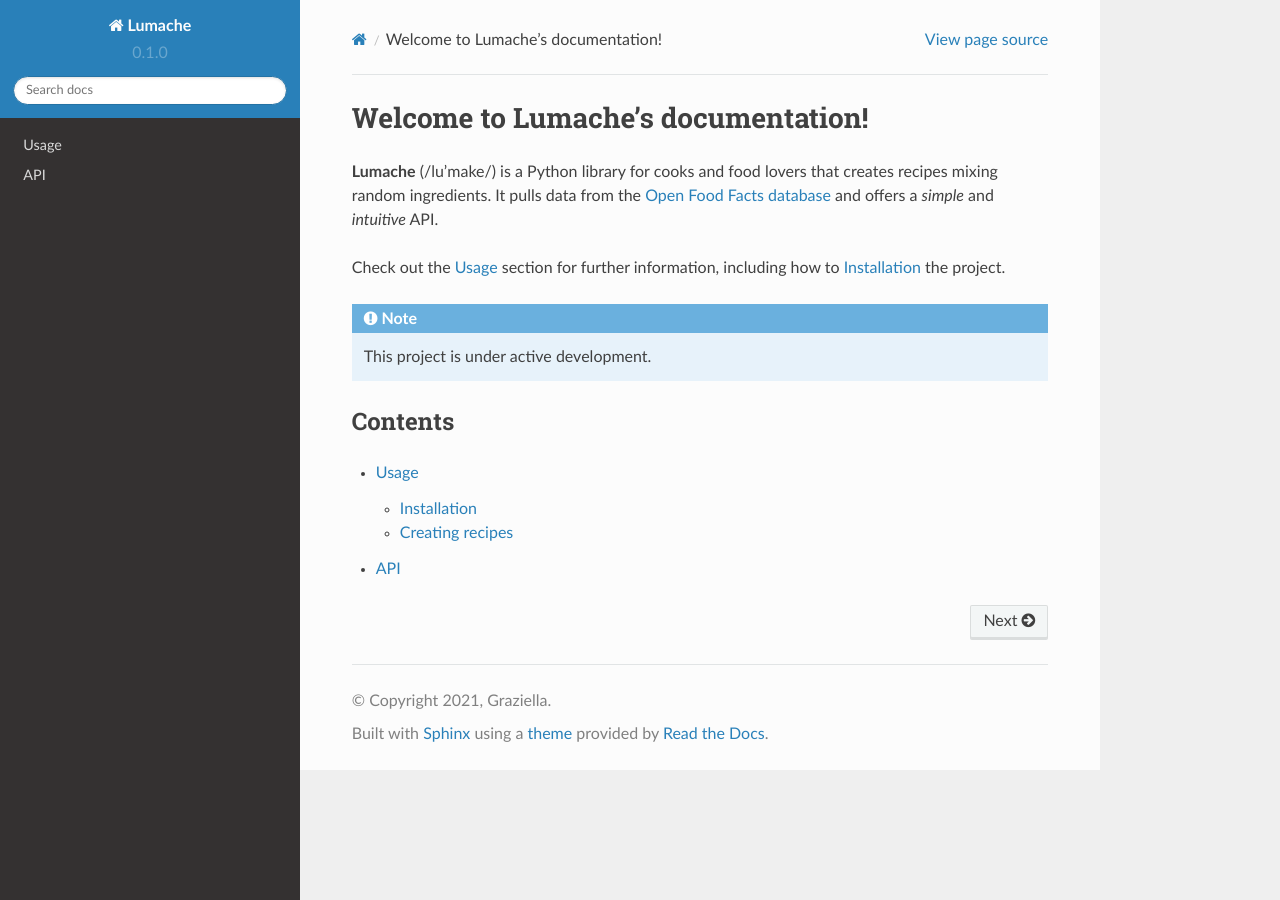
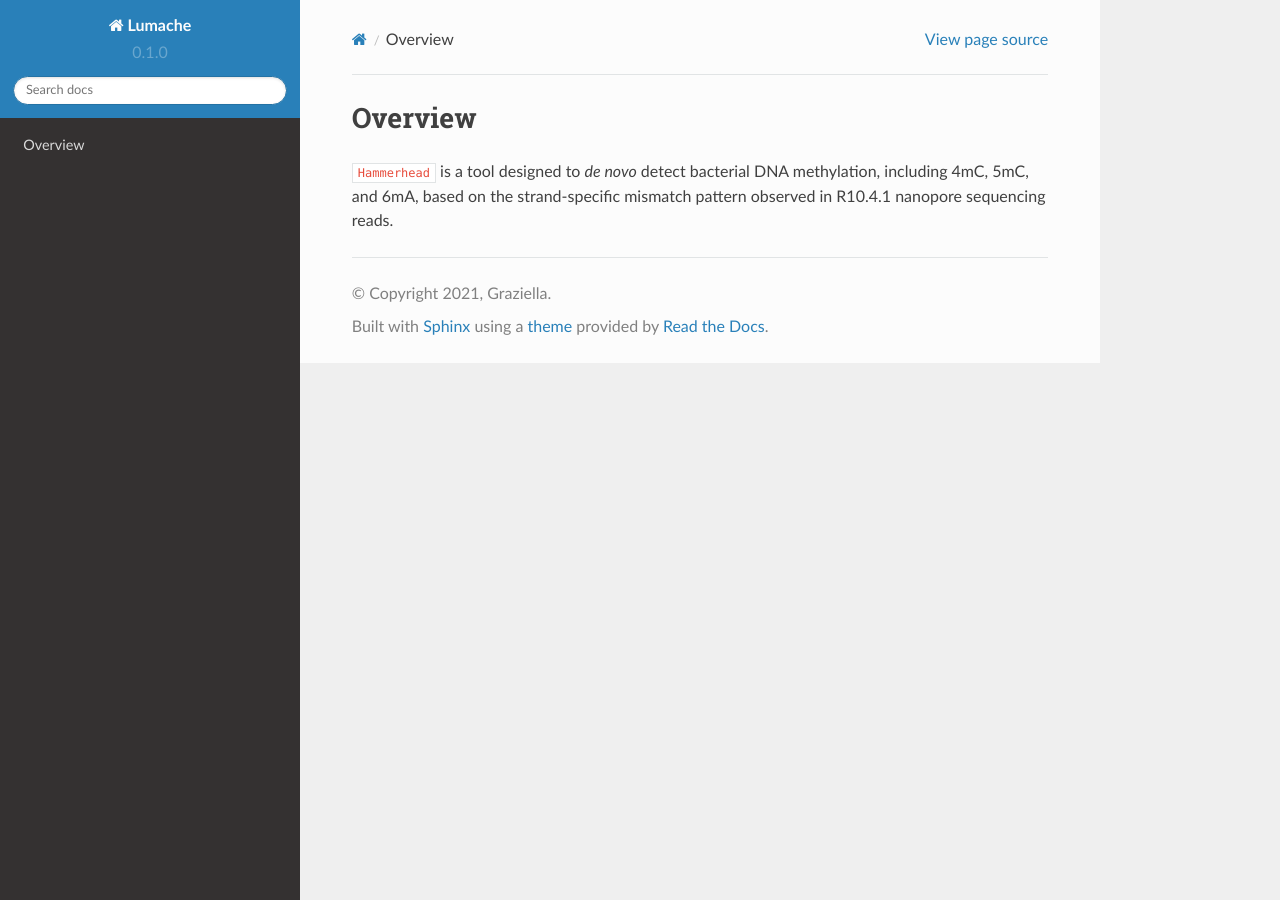
Before and after one commit to lxd98/Hammerhead_documentation, a Sphinx documentation site: the page built from docs/source/index.rst, in a window 1280 px wide. Built offline with Sphinx 7.4.7 and the Read the Docs theme 2.0.0, drawn with Linux system fonts in a browser that asks for light colours.

Commit message:
Update index.rst

```diff
--- a/docs/source/index.rst
+++ b/docs/source/index.rst
@@ -1,22 +1,6 @@
-Welcome to Lumache's documentation!
-===================================
+Overview
+========
 
-**Lumache** (/lu'make/) is a Python library for cooks and food lovers
-that creates recipes mixing random ingredients.
-It pulls data from the `Open Food Facts database <https://world.openfoodfacts.org/>`_
-and offers a *simple* and *intuitive* API.
-
-Check out the :doc:`usage` section for further information, including
-how to :ref:`installation` the project.
-
-.. note::
-
-   This project is under active development.
-
-Contents
---------
-
-.. toctree::
-
-   usage
-   api
+``Hammerhead`` is a tool designed to *de novo* detect bacterial DNA
+methylation, including 4mC, 5mC, and 6mA, based on the strand-specific
+mismatch pattern observed in R10.4.1 nanopore sequencing reads.
```
